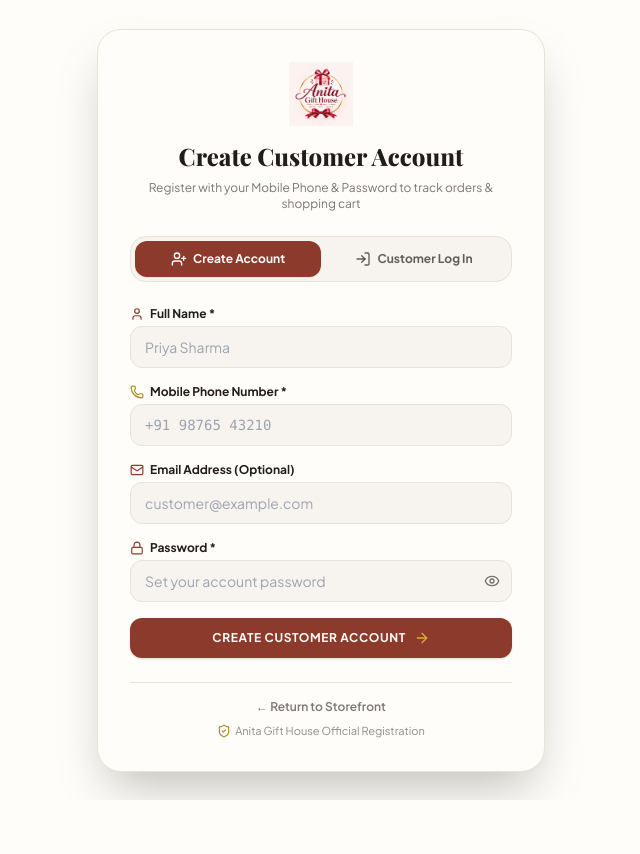
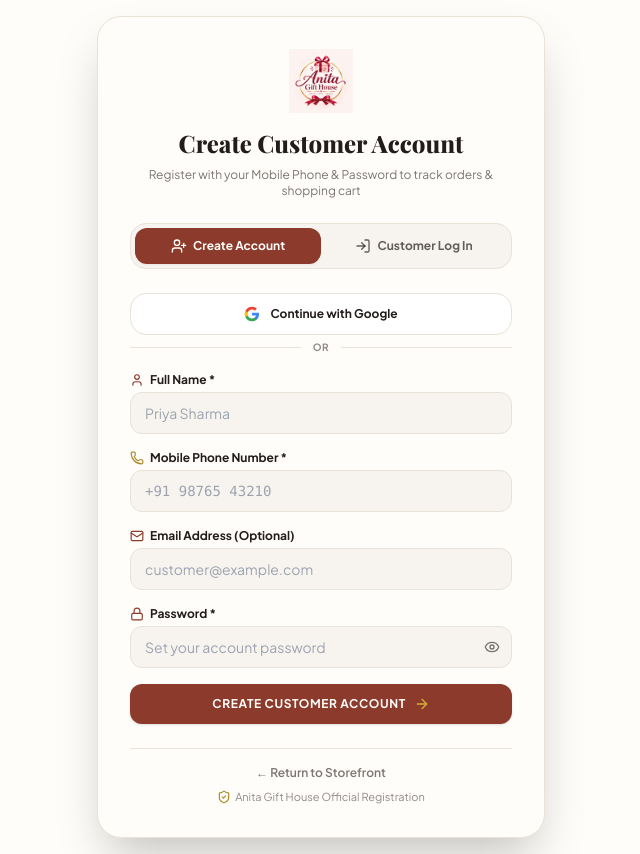
Before and after one commit to keshav-kr-agrawal/agh, a Next.js app: page /signup in a window 1280 px wide. Shown: the whole page, without its empty margins (319-959 px from the left). Before the commit the page ends 800 px from the top, so only its background shows below. Built offline with nearby package versions, Linux system fonts and the light colour scheme; no server answers; a web font is replaced by a local one.

Commit message:
Enhance Google OAuth login across signup portal and order history email matching

```diff
--- a/src/app/account/page.tsx
+++ b/src/app/account/page.tsx
@@ -32,7 +32,8 @@
         const userDigits = user!.phone.replace(/\D/g, '').slice(-10);
         const filtered = json.data.filter((o: Order) => {
           const orderDigits = (o.customerPhone || '').replace(/\D/g, '').slice(-10);
-          return (userDigits && orderDigits === userDigits) || (o.customerName && o.customerName.trim().toLowerCase() === user!.name.trim().toLowerCase());
+          const matchEmail = Boolean(user!.email && o.customerEmail && user!.email.toLowerCase() === o.customerEmail.toLowerCase());
+          return (userDigits && orderDigits === userDigits) || (o.customerName && o.customerName.trim().toLowerCase() === user!.name.trim().toLowerCase()) || matchEmail;
         });
         setOrders(filtered);
       }
--- a/src/app/signup/page.tsx
+++ b/src/app/signup/page.tsx
@@ -12,7 +12,7 @@
   const searchParams = useSearchParams();
   const redirect = searchParams?.get('redirect');
 
-  const { registerCustomer, loginWithPassword } = useAuthStore();
+  const { registerCustomer, loginWithPassword, loginWithGoogle } = useAuthStore();
   const { openCart } = useCartStore();
 
   const [activeTab, setActiveTab] = useState<'signup' | 'login'>('signup');
@@ -148,6 +148,34 @@
           {success}
         </div>
       )}
+
+      {/* Google OAuth Quick Login Button */}
+      <div className="space-y-3">
+        <button
+          type="button"
+          onClick={async () => {
+            setError('');
+            const res = await loginWithGoogle();
+            if (res && !res.success && res.message) {
+              setError(res.message);
+            }
+          }}
+          className="w-full py-3 bg-white border border-cream-border text-espresso font-bold text-xs rounded-2xl shadow-xs hover:bg-cream-muted transition flex items-center justify-center gap-2.5"
+        >
+          <svg className="w-4 h-4" viewBox="0 0 24 24">
+            <path fill="#4285F4" d="M22.56 12.25c0-.78-.07-1.53-.2-2.25H12v4.26h5.92c-.26 1.37-1.04 2.53-2.21 3.31v2.77h3.57c2.08-1.92 3.28-4.74 3.28-8.09z" />
+            <path fill="#34A853" d="M12 23c2.97 0 5.46-.98 7.28-2.66l-3.57-2.77c-.98.66-2.23 1.06-3.71 1.06-2.86 0-5.29-1.93-6.16-4.53H2.18v2.84C3.99 20.53 7.7 23 12 23z" />
+            <path fill="#FBBC05" d="M5.84 14.09c-.22-.66-.35-1.36-.35-2.09s.13-1.43.35-2.09V7.06H2.18C1.43 8.55 1 10.22 1 12s.43 3.45 1.18 4.94l2.85-2.22.81-.63z" />
+            <path fill="#EA4335" d="M12 5.38c1.62 0 3.06.56 4.21 1.64l3.15-3.15C17.45 2.09 14.97 1 12 1 7.7 1 3.99 3.47 2.18 7.06l3.66 2.84c.87-2.6 3.3-4.52 6.16-4.52z" />
+          </svg>
+          Continue with Google
+        </button>
+
+        <div className="relative flex items-center justify-center my-2">
+          <div className="border-t border-cream-border w-full"></div>
+          <span className="bg-cream px-3 text-[10px] uppercase font-bold text-espresso/50 tracking-wider absolute">OR</span>
+        </div>
+      </div>
 
       {activeTab === 'signup' ? (
         <form onSubmit={handleSignupSubmit} className="space-y-4 text-xs">
```
